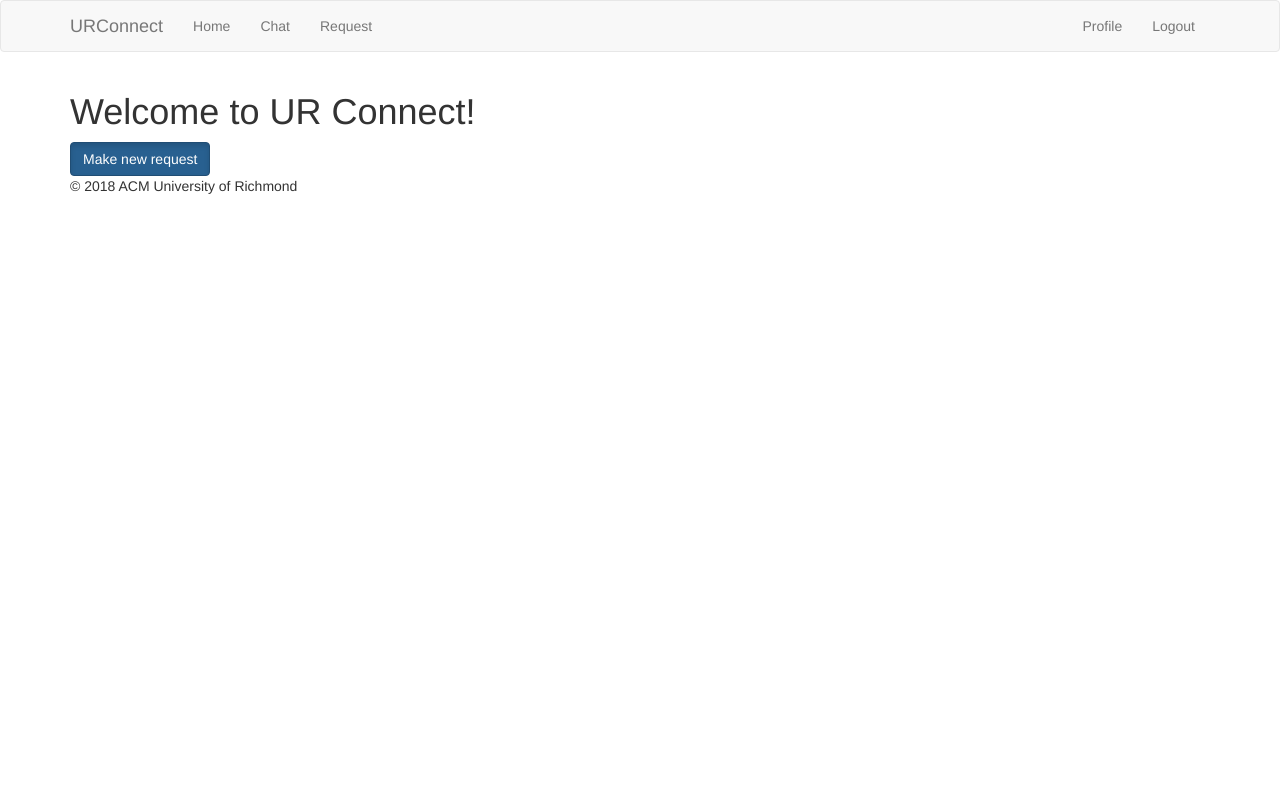
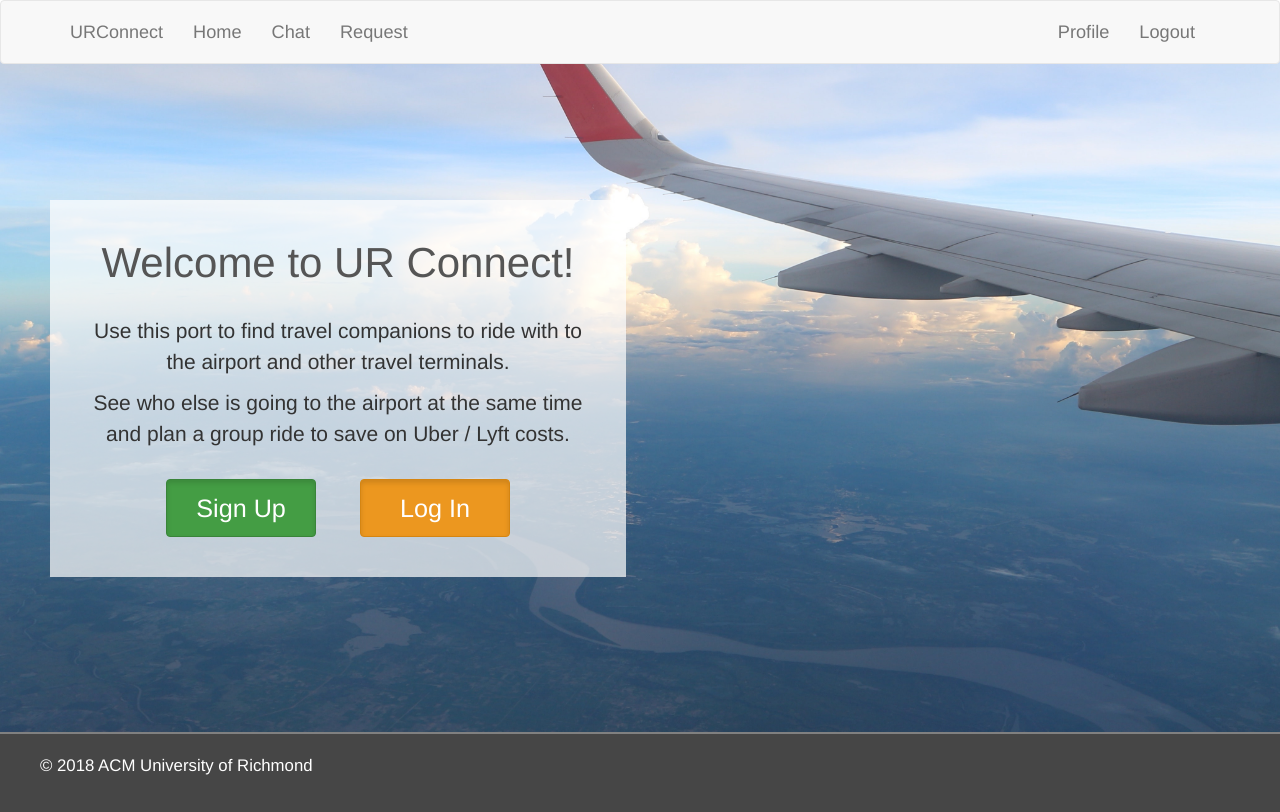
Before and after one commit to tramnguyenJC/acm-project-2018, a Flask app: page / in a window 1280 px wide; the page is wider, and only the part inside the window is pictured. Before the commit the page ends 194 px from the top of that part, so only its background shows below. Run offline with Flask 2, Linux system fonts and the light colour scheme; the visitor is signed in with stand-in values (Sample User, id 1); data comes from the database, SQL or seed files in the repository; both versions use the stored data as it was after the commit; data that the repository does not hold is empty; some libraries are stand-ins or nearby versions.

Commit message:
Made landing page, removed venv, added requirements
Made landing page with image (labeled for reuse), linked CSS file, added requirements.txt file, removed venv file

```diff
--- a/app/routes.py
+++ b/app/routes.py
@@ -5,11 +5,15 @@ from app.forms import LoginForm, RegistrationForm, PostForm, RequestForm
 from app.models import User, Post, Request
 from werkzeug.urls import url_parse
 
+
 @app.route('/')
 @app.route('/index')
 def index():
     requests = Request.query.all()
-    return render_template('index.html', title='Home', requests = requests)
+    if current_user.is_authenticated:
+        return render_template('index.html', user=current_user, requests=requests)
+    else:
+        return render_template('index.html')
 
 
 @app.route('/login', methods=['GET', 'POST'])
@@ -79,6 +83,7 @@ def chat():
     return render_template("chat.html", title='Home Page', form=form,
                            posts=posts)
 
+
 # Very basic links to look at and clear databases
 @app.route('/showdb')
 def showdb():
@@ -88,6 +93,7 @@ def showdb():
 
     return out
 
+
 @app.route('/cleardb')
 def cleardb():
     for u in User.query.all():
@@ -96,6 +102,7 @@ def cleardb():
     db.session.commit()         # commits changes; to be used if editing database
 
     return "database cleared"
+
 
 @app.route('/request_form', methods=['GET', 'POST'])
 @login_required
@@ -131,6 +138,7 @@ def _get_origin_locations():
     locations = app.config['LOCATIONS_BY_CITY'].get(city)
     return jsonify(locations)
 
+
 @app.route('/get_destination_locations')
 def _get_destination_locations():
     # Get available locations to display in SelectField after User
--- /dev/null
+++ b/app/static/css/main.css
@@ -0,0 +1,98 @@
+#top-nav {
+    height: 8vh;
+    min-height: 60px;
+    font-size: 1.3em;
+    padding: 6px;
+}
+
+
+
+body {
+    overflow-x: hidden;
+    background-color: white;
+}
+
+body > .container {
+    min-height: 72vh;
+    z-index: 1;
+}
+
+#home #landing-banner {
+    position: relative;
+    height: 86vh;
+    min-height: 575px;
+    width: 126%;
+    margin-left: -13%;
+    margin-top: -20px;
+    z-index: -1;
+    margin-bottom: -10vh
+}
+
+#home #landing-banner img {
+    object-fit: cover;
+    position: relative;
+    height: 88vh;
+    min-height: 600px;
+    width: 112%;
+    margin-left: -6%;
+    margin-top: -20px;
+    z-index: -1;
+    margin-bottom: -60px;
+    user-select: none;
+}
+
+#home #landing-text {
+    position: absolute;
+    margin-left: -20px;
+    padding: 0px 40px 20px 40px;
+    background: rgba(255, 255, 255, 0.7);
+    top: 25vh;
+    line-height: 2.2em;
+} #home #landing-text.anon {
+    max-width: 45%;
+} #home #landing-text.user {
+    max-width: 60%;
+}
+
+
+#home #landing-text.anon {
+    text-align: center;
+}
+
+#home #landing-text h1 {
+    font-size: 3em;
+    padding: 20px 0;
+    color: #555;
+}
+
+#home #landing-text p {
+    font-size: 1.5em;
+}
+
+#home #landing-text.user .btn {
+    margin: 10px 0;
+    font-size: 1.6em;
+}
+
+#home #landing-text.anon .btn {
+    margin: 20px;
+    font-size: 1.8em;
+    width: 150px;
+    padding: 10px;
+}
+
+footer {
+    width: 100%;
+    min-height: 60px;
+    height: 10vh;
+    left: 0;
+    bottom: 0;
+    background-color: rgb(70, 70, 70);
+    color: white;
+    margin-top: 60px;
+    padding: 20px 40px 40px 40px;
+    font-size: 1.2em;
+    border-top: 2px solid grey;
+
+    min-height: 50px;
+}
--- a/app/templates/base.html
+++ b/app/templates/base.html
@@ -2,7 +2,13 @@
 
 {% block head %}
 {{super()}}
-<script src="//ajax.googleapis.com/ajax/libs/jquery/1.9.1/jquery.min.js"></script>
+<!--Bootstrap + Query Implementation -->
+<link rel="stylesheet" href="https://maxcdn.bootstrapcdn.com/bootstrap/3.3.7/css/bootstrap.min.css">
+<script src="https://ajax.googleapis.com/ajax/libs/jquery/3.2.1/jquery.min.js"></script>
+<script src="https://maxcdn.bootstrapcdn.com/bootstrap/3.3.7/js/bootstrap.min.js"></script>
+
+<link rel="stylesheet" href="{{ url_for('static', filename='css/main.css') }}">
+
 {% endblock %}
 
 {% block title %}
@@ -10,7 +16,7 @@
 {% endblock %}
 
 {% block navbar %}
-    <nav class="navbar navbar-default">
+    <nav id="top-nav" class="navbar navbar-default">
         <div class="container">
             <div class="navbar-header">
                 <button type="button" class="navbar-toggle collapsed" data-toggle="collapse" data-target="#bs-example-navbar-collapse-1" aria-expanded="false">
@@ -19,7 +25,7 @@
                     <span class="icon-bar"></span>
                     <span class="icon-bar"></span>
                 </button>
-                <a class="navbar-brand" href="{{ url_for('index') }}"> URConnect </a>
+                <a class="navbar-brand" href="{{ url_for('index') }}">URConnect</a>
             </div>
             <div class="collapse navbar-collapse" id="bs-example-navbar-collapse-1">
                 <ul class="nav navbar-nav">
@@ -53,9 +59,10 @@
 
         {# application content needs to be provided in the app_content block #}
         {% block app_content %}{% endblock %}
+    </div>
 
-        {%- block footer %}
-        <footer>&copy; 2018 ACM University of Richmond </footer>
-        {%- endblock footer %}
-    </div>
+    {%- block footer %}
+    <footer>&copy; 2018 ACM University of Richmond </footer>
+    {%- endblock footer %}
+
 {% endblock %}
--- a/app/templates/index.html
+++ b/app/templates/index.html
@@ -2,14 +2,38 @@
 {% import 'bootstrap/wtf.html' as wtf %}
 
 {% block app_content %}
-  {% if title != "Home"%}
-    <h1>Welcome to UR Connect: {{ title }}!</h1>
+
+<main id="home">
+  <div id="landing-banner">
+	  <img src="{{ url_for('static', filename='imgs/cover.jpg')}}">
+  </div>
+  {% if requests %}
+	  <div id="landing-text" class="user">
+
+		<h1>Welcome to UR Connect, {{ user.username.capitalize() }}!</h1>
+
+		{% for request in requests %}
+			  {% include '_request.html' %}
+		{% endfor %}
+
+		<a id="request-btn" class="btn btn-primary active" href="{{ url_for('request_form') }}">
+			Make new request
+		</a>
+
   {% else %}
-    <h1>Welcome to UR Connect!</h1>
-  {% endif %}
-  {% for request in requests %}
-		{% include '_request.html' %}
-  {% endfor %}
-  <a href="{{ url_for('request_form') }}"" class="btn btn-primary active"> Make new request
-  </a>
+	  <div id="landing-text" class="anon">
+
+		<h1>Welcome to UR Connect!</h1>
+		<p>
+			Use this port to find travel companions to ride with to the airport
+			and other travel terminals.</p><p>See who else is going to the airport
+			at the same time and plan a group ride to save on Uber / Lyft costs.
+		</p>
+		<a id="register-btn" class="btn btn-success active" href="{{ url_for('register') }}">
+			Sign Up</a>
+		<a id="login-btn"    class="btn btn-warning active" href="{{ url_for('login') }}">
+		 	Log In</a>
+	  {% endif %}
+  </div>
+</main>
 {% endblock %}
--- a/app/templates/requestForm.html
+++ b/app/templates/requestForm.html
@@ -61,7 +61,7 @@
 	    					value: item[0],
 	    					text: item[1]
 	    				})
-	    				);
+	    			);
 	    		});
 	    		dropdown.destination.removeAttr('disabled');
 	    	});
```
Also changed, not shown: requirements.txt (added, +21 -0 lines), app.db, app/static/imgs/cover.jpg (added), app/templates/login.html (line endings or trailing spaces), 1 other file.
